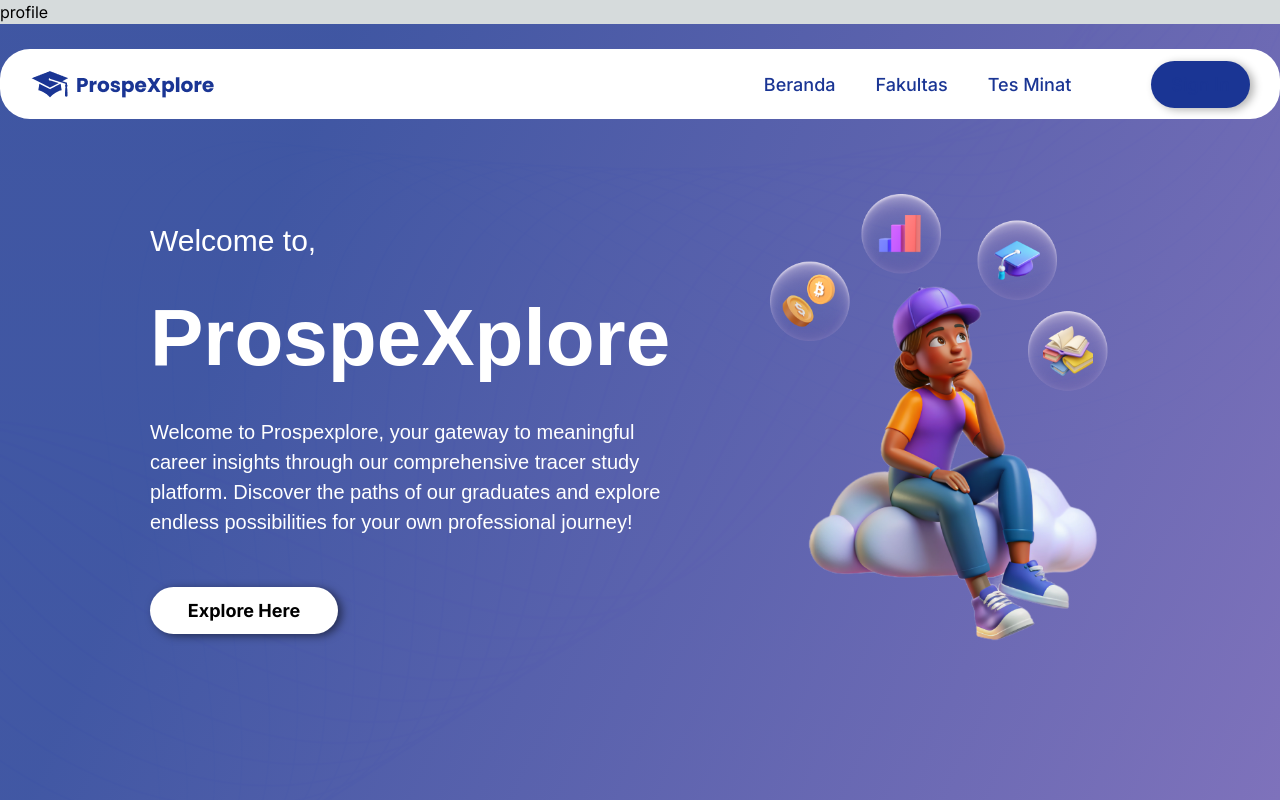
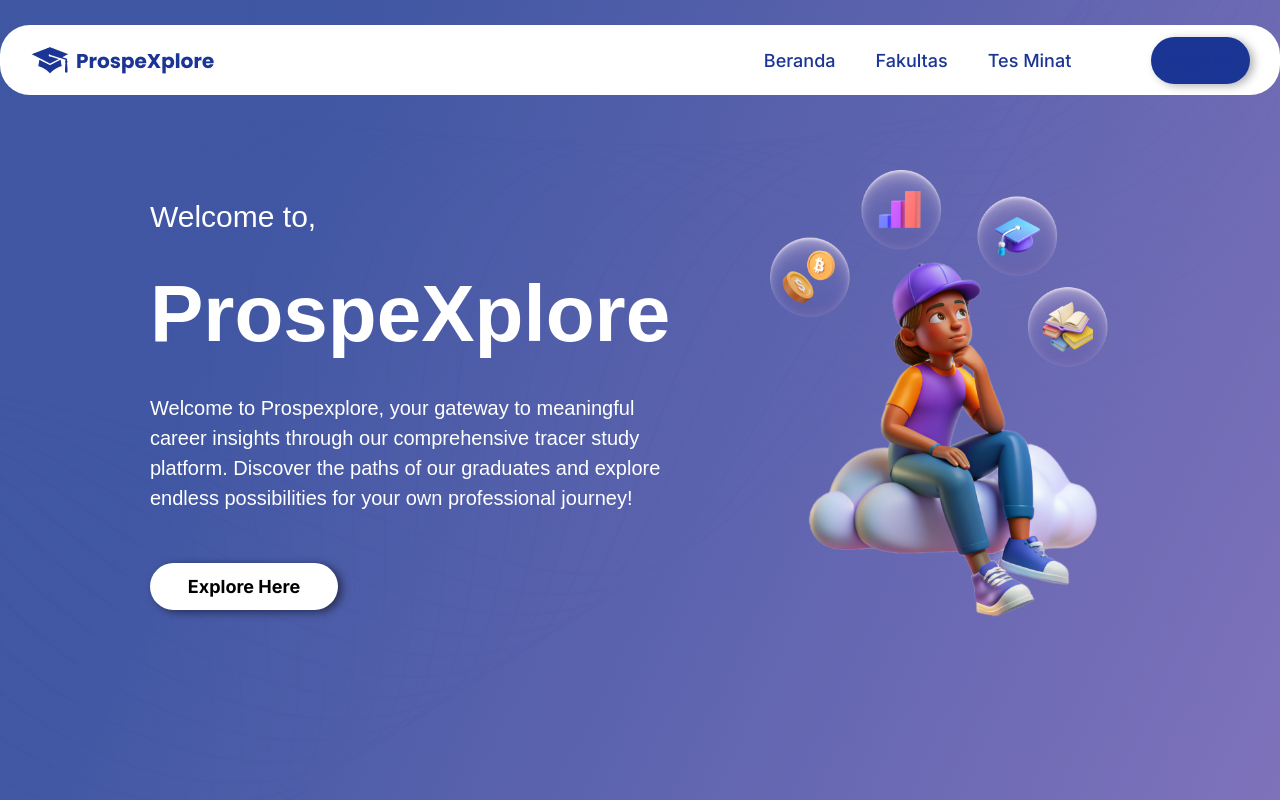
Before and after one commit to mraifalkautsar/17_ProspeXplore, a Next.js app: page / in a window 1280 px wide. Shown: the top 800 px of the page. Built offline with nearby package versions, Linux system fonts and the light colour scheme.

Commit message:
fix: removed link

```diff
--- a/app/page.tsx
+++ b/app/page.tsx
@@ -85,7 +85,6 @@ export default function Home() {
 
   return (
     <main>
-      <Link href="/profile">profile</Link>
       <div className="landing-page-top">
         <div className="header-container">
           <div className="header">
--- a/app/profile/page.tsx
+++ b/app/profile/page.tsx
@@ -1,10 +1,7 @@
 import Link from "next/link";
 import Image from "next/image";
-import RegisterForm from "../components/RegisterForm";
 import React from "react";
-import { getServerSession } from "next-auth";
-import { authOptions } from "../api/auth/[...nextauth]/route";
-import {redirect} from "next/navigation";
+
 
 export default async function Home() {
 
```
